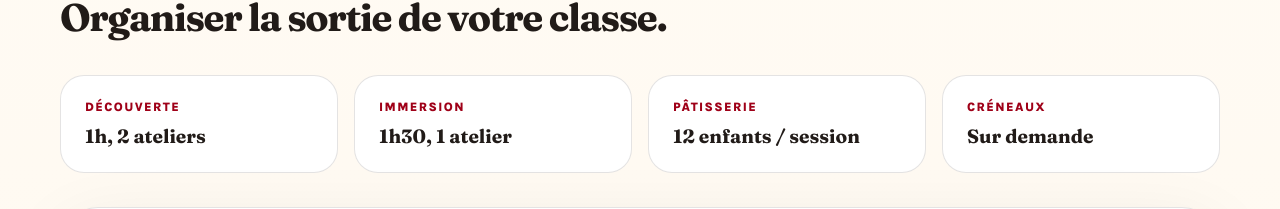
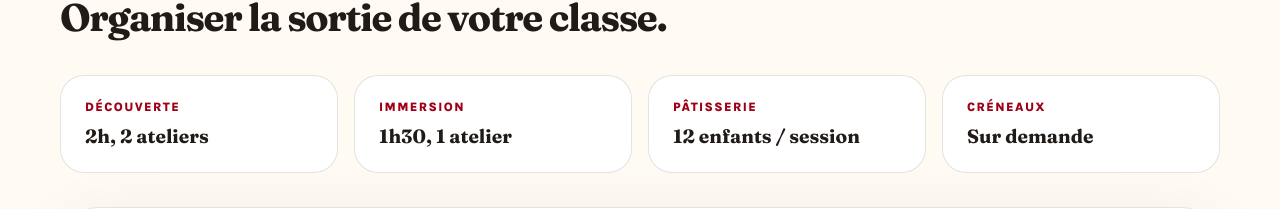
Before and after one commit to babrayan980-dev/formules_brochure, a Next.js app: page / in a window 1280 px wide. Shown: the part 5118-5327 px from the top of the page. Built offline with nearby package versions, Linux system fonts and the light colour scheme.

Commit message:
update 2 h

```diff
--- a/app/page.js
+++ b/app/page.js
@@ -561,7 +561,7 @@ export default function Home() {
           <div className="practical-grid">
             <div>
               <span>Découverte</span>
-              <strong>1h, 2 ateliers</strong>
+              <strong>2h, 2 ateliers</strong>
             </div>
             <div>
               <span>Immersion</span>
```
